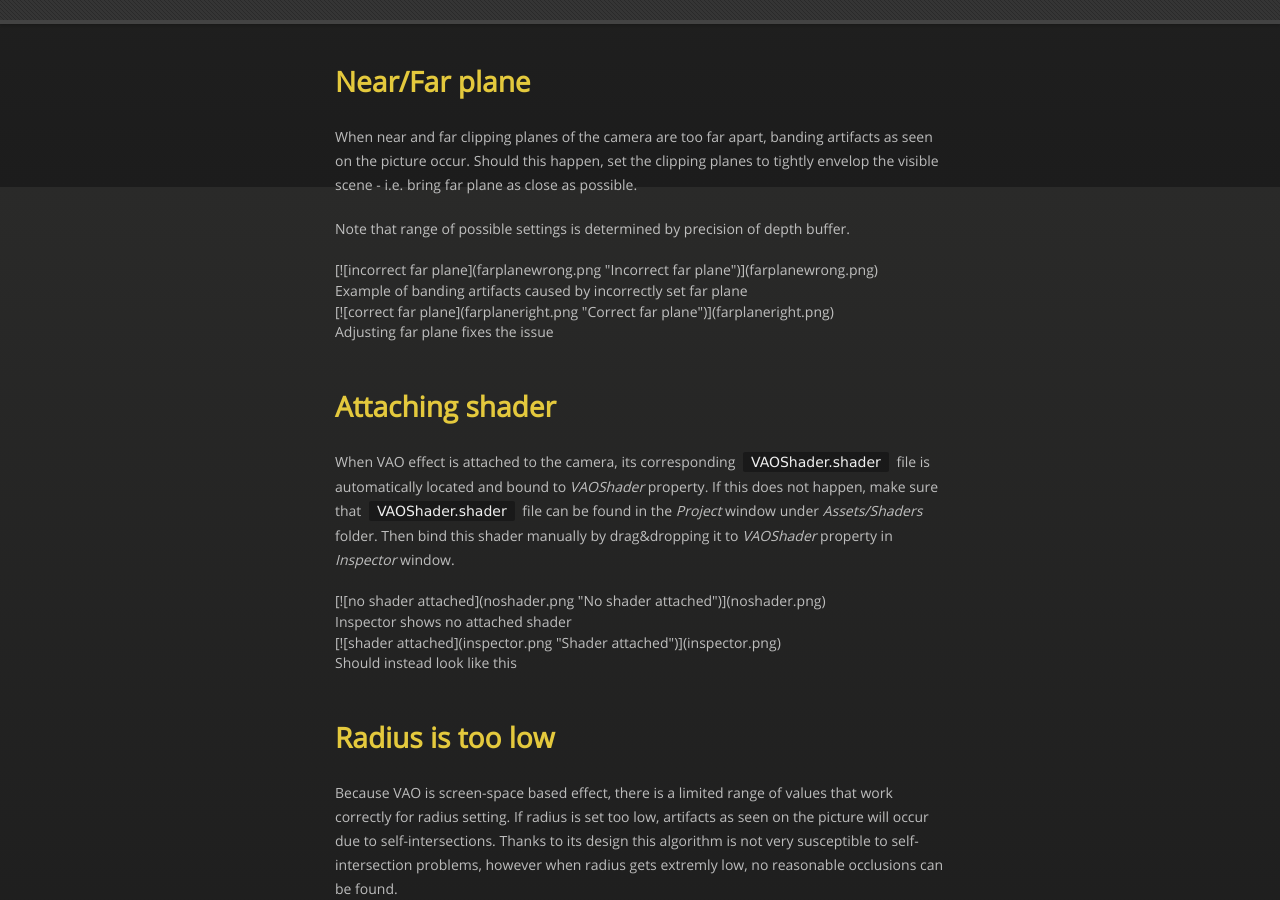
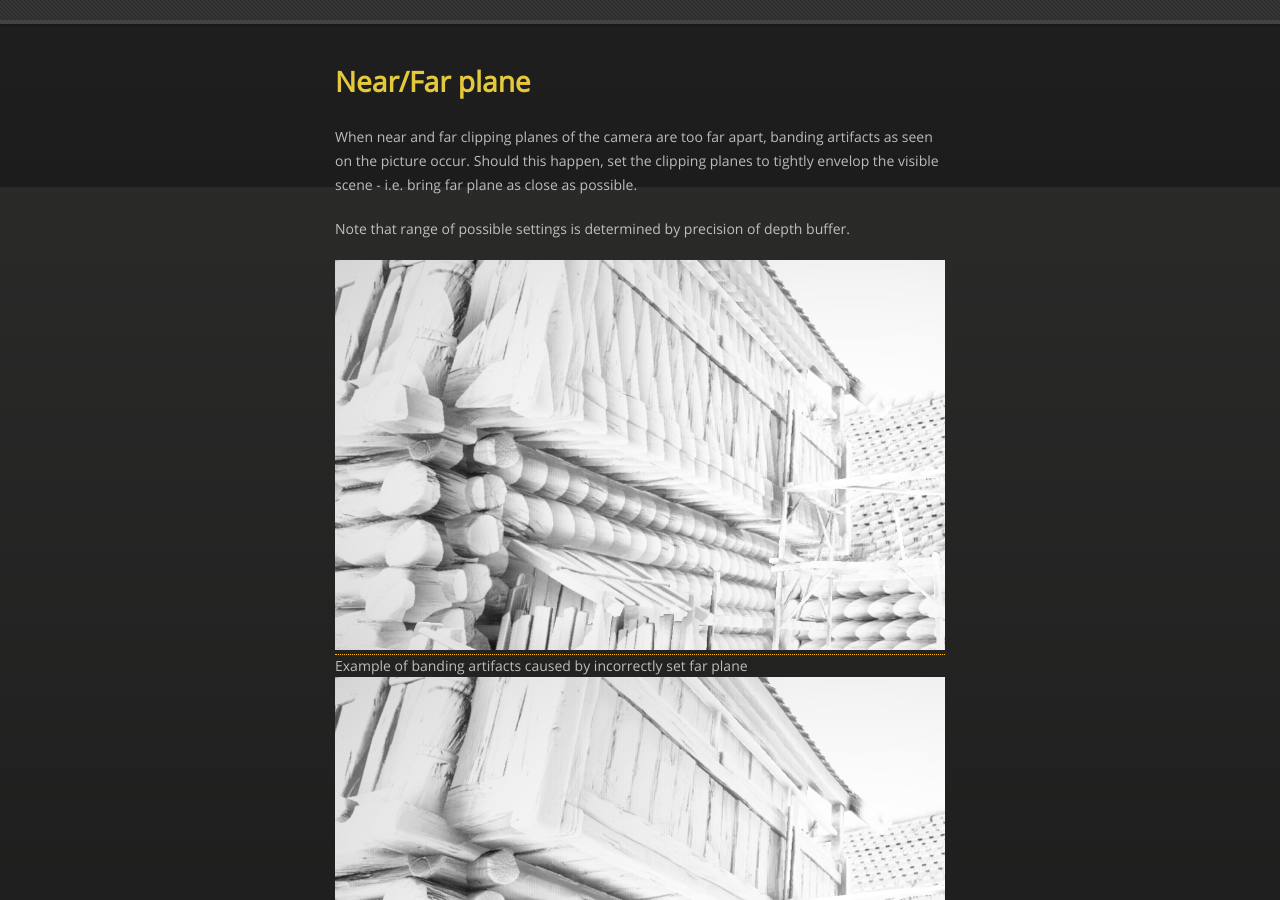
Before and after one commit to projectwilberforce/projectwilberforce.github.io, a Jekyll site: the page built from vaomanual/index.md, in a window 1280 px wide and 900 px high, scrolled down 4313 px. Built offline with Jekyll 4.4.1, drawn with Linux system fonts in a browser that asks for light colours; nearby versions of some CDN libraries.

Commit message:
ef this, lets html it

```diff
--- a/vaomanual/index.md
+++ b/vaomanual/index.md
@@ -100,13 +100,11 @@ When near and far clipping planes of the camera are too far apart, banding artif
 Note that range of possible settings is determined by precision of depth buffer.
 
 <figure>
-{{#markdown}}
-[![incorrect far plane](farplanewrong.png "Incorrect far plane")](farplanewrong.png)
-{{/markdown}}
+<a href="farplanewrong.png"><img src="farplanewrong.png" alt="incorrect far plane" title="Incorrect far plane"/></a>
 <figcaption>Example of banding artifacts caused by incorrectly set far plane</figcaption>
 </figure>
 <figure>
-[![correct far plane](farplaneright.png "Correct far plane")](farplaneright.png)
+<a href="farplaneright.png"><img src="farplaneright.png" alt="correct far plane" title="Correct far plane"/></a>
 <figcaption>Adjusting far plane fixes the issue</figcaption>
 </figure>
 
```
